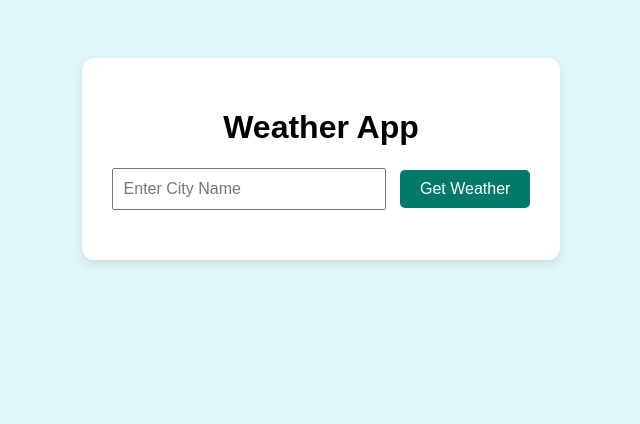
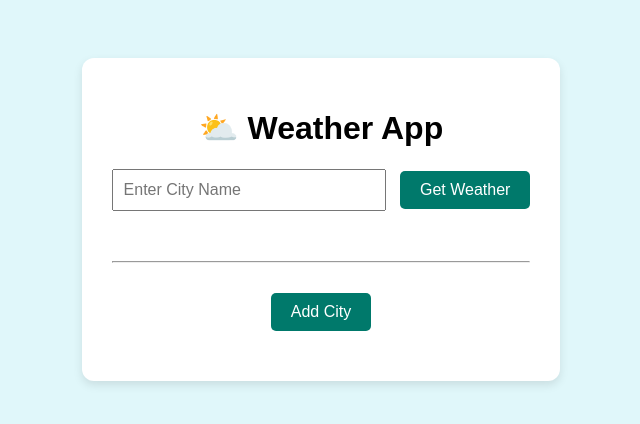
Before and after one commit to anjalidecode/Flask_Weather_App, a Flask app: page / in a window 1280 px wide. Shown: the top 424 px of the page, without its empty margins (319-959 px from the left). Run offline with Flask 3, Linux system fonts and the light colour scheme.

Commit message:
adding and displaying multiple cities with weather info

```diff
--- a/static/style.css
+++ b/static/style.css
@@ -30,11 +30,43 @@ button {
   border-radius: 5px;
 }
 
-.weather-result {
+.weather-result-container {
   margin-top: 20px;
+  display: flex;
+  flex-wrap: wrap;
+  justify-content: center;
+  gap: 20px;
 }
 
-.error {
+.weather-card {
+  background-color: #f0f8ff;
+  border: 1px solid #ccc;
+  border-radius: 12px;
+  padding: 20px;
+  width: 200px;
+  box-shadow: 0 4px 10px rgba(0, 0, 0, 0.1);
+  text-align: center;
+  position: relative;
+}
+
+.weather-card img {
+  width: 80px;
+  height: 80px;
+}
+
+.weather-card.error {
+  background-color: #ffebee;
+  border-color: red;
   color: red;
-  margin-top: 10px;
 }
+
+.remove-btn {
+  position: absolute;
+  top: 5px;
+  right: 5px;
+  background: transparent;
+  border: none;
+  font-size: 18px;
+  cursor: pointer;
+  color: red;
+}
--- a/templates/index.html
+++ b/templates/index.html
@@ -7,7 +7,9 @@
   </head>
   <body>
     <div class="container">
-      <h1>Weather App</h1>
+      <h1>⛅ Weather App</h1>
+
+      <!-- Get Weather Form -->
       <form id="weatherForm">
         <input
           type="text"
@@ -17,28 +19,94 @@
         />
         <button type="submit">Get Weather</button>
       </form>
-      <div id="result" class="weather-result"></div>
+      <div id="weatherResult" class="weather-result-container"></div>
+
+      <hr style="margin: 30px 0" />
+
+      <!-- Add City -->
+      <button id="toggleAddCityBtn">Add City</button>
+
+      <form id="addCityForm" style="display: none; margin-top: 10px">
+        <input type="text" id="addCityInput" placeholder="Search" required />
+        <button type="submit">Add</button>
+      </form>
+
+      <!-- Dynamic Cards -->
+      <div id="cityCards" class="weather-result-container"></div>
     </div>
 
     <script>
+      // GET Weather Form
       document
         .getElementById("weatherForm")
         .addEventListener("submit", function (e) {
           e.preventDefault();
-          const city = document.getElementById("cityInput").value;
-          fetch(`/weather?city=${city}`)
-            .then((response) => response.json())
+          const city = document.getElementById("cityInput").value.trim();
+          if (!city) return;
+
+          fetch(`/weather?city=${encodeURIComponent(city)}`)
+            .then((res) => res.json())
             .then((data) => {
-              const resultDiv = document.getElementById("result");
+              const resultDiv = document.getElementById("weatherResult");
               if (data.error) {
-                resultDiv.innerHTML = `<p class="error">${data.error}</p>`;
+                resultDiv.innerHTML = `<div class="weather-card error"><p>${data.error}</p></div>`;
               } else {
                 resultDiv.innerHTML = `
+                            <div class="weather-card">
+                                <h2>${data.city}</h2>
+                                <img src="http://openweathermap.org/img/wn/${data.icon}@2x.png">
+                                <p>${data.temperature}°C - ${data.description}</p>
+                            </div>
+                        `;
+              }
+            });
+        });
+
+      // Toggle Add City Form
+      const toggleBtn = document.getElementById("toggleAddCityBtn");
+      const addForm = document.getElementById("addCityForm");
+      toggleBtn.addEventListener("click", () => {
+        addForm.style.display =
+          addForm.style.display === "none" ? "block" : "none";
+      });
+
+      // ADD City Form
+      document
+        .getElementById("addCityForm")
+        .addEventListener("submit", function (e) {
+          e.preventDefault();
+          const city = document.getElementById("addCityInput").value.trim();
+          if (!city) return;
+
+          fetch(`/weather?city=${encodeURIComponent(city)}`)
+            .then((res) => res.json())
+            .then((data) => {
+              const cityCards = document.getElementById("cityCards");
+              const card = document.createElement("div");
+              card.className = "weather-card";
+
+              if (data.error) {
+                card.classList.add("error");
+                card.innerHTML = `<p>${data.error}</p>`;
+              } else {
+                card.innerHTML = `
+                            <button class="remove-btn">x</button>
                             <h2>${data.city}</h2>
-                            <img src="http://openweathermap.org/img/wn/${data.icon}@2x.png" alt="icon">
+                            <img src="http://openweathermap.org/img/wn/${data.icon}@2x.png">
                             <p>${data.temperature}°C - ${data.description}</p>
                         `;
               }
+
+              cityCards.appendChild(card);
+              document.getElementById("addCityInput").value = "";
+              addForm.style.display = "none";
+
+              // Remove Card Event
+              card
+                .querySelector(".remove-btn")
+                .addEventListener("click", () => {
+                  card.remove();
+                });
             });
         });
     </script>
```
